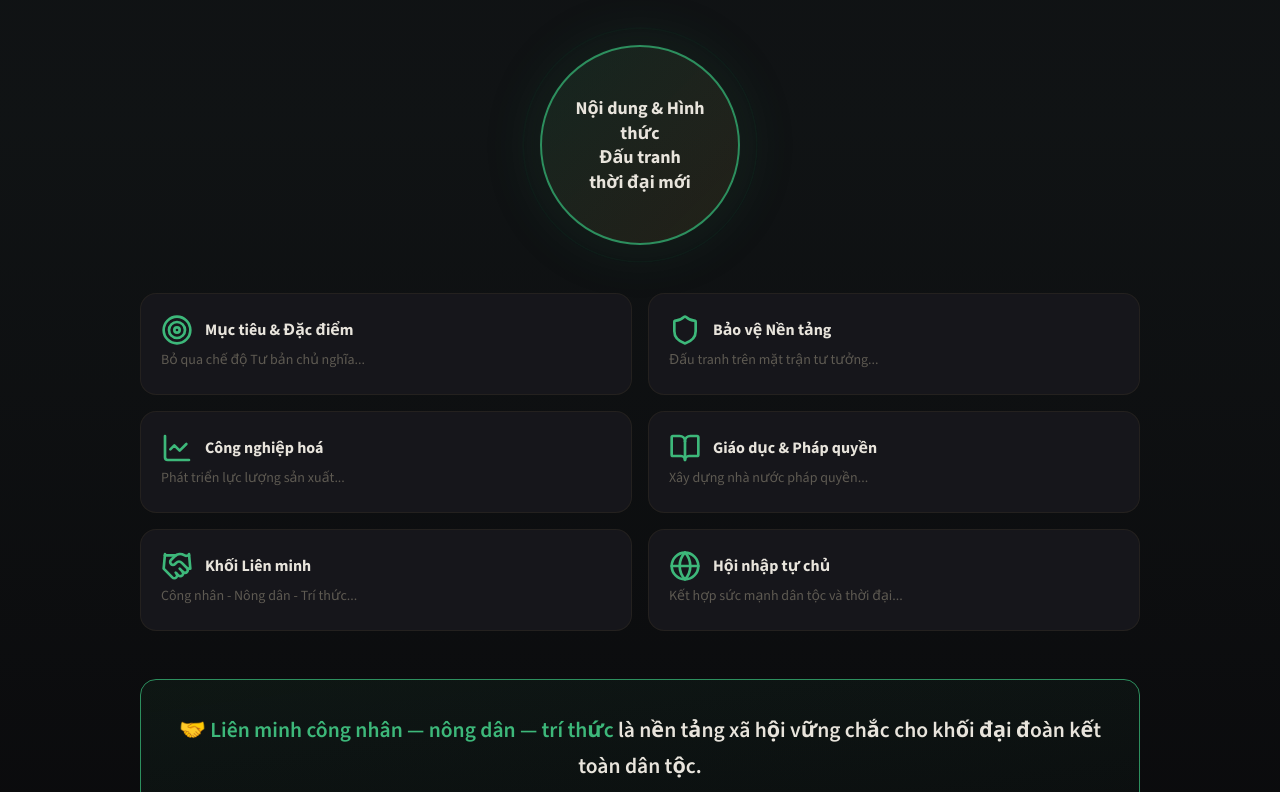
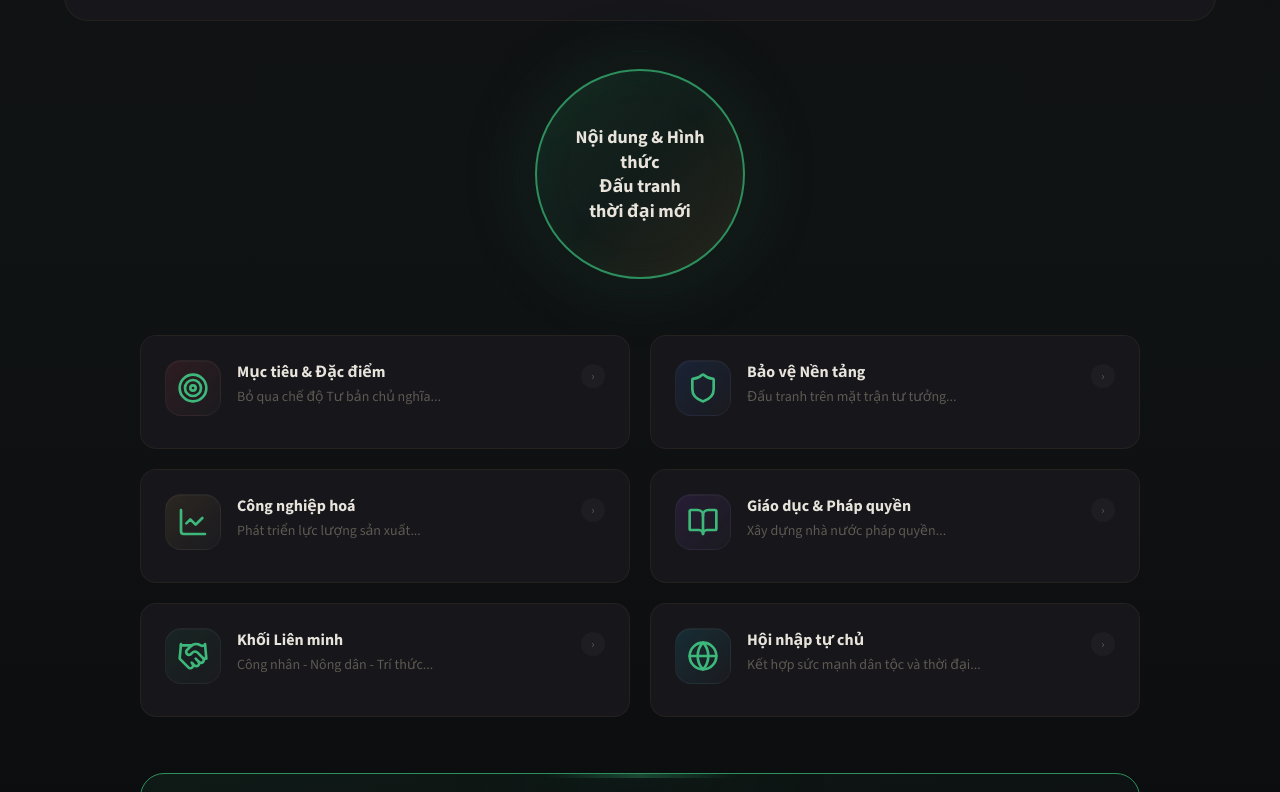
Before and after one commit to QThaiss/mln111, a React (Vite) app: page / in a window 1280 px wide. Shown: the part 8248-9040 px from the top of the page. Built offline with nearby package versions, Linux system fonts and the light colour scheme; a web font is replaced by a local one.

Commit message:
feat(ui): upgrade context header and branch icons in VietnamSection to premium Lucide icons with glowing badges

```diff
--- a/src/components/VietnamSection.jsx
+++ b/src/components/VietnamSection.jsx
@@ -1,6 +1,17 @@
 import { useState } from 'react'
 import { motion, AnimatePresence } from 'framer-motion'
+import { Handshake, MapPin } from 'lucide-react'
 import { VIETNAM_BRANCHES } from '../data/content'
+
+// Unique accent color per branch card for premium icon badges
+const BRANCH_ACCENTS = [
+  { bg: 'rgba(224, 80, 80, 0.12)', border: 'rgba(224, 80, 80, 0.25)', glow: 'rgba(224, 80, 80, 0.2)', color: '#e05050' },     // Red - Mục tiêu
+  { bg: 'rgba(59, 130, 246, 0.12)', border: 'rgba(59, 130, 246, 0.25)', glow: 'rgba(59, 130, 246, 0.2)', color: '#3b82f6' },    // Blue - Bảo vệ
+  { bg: 'rgba(200, 160, 74, 0.12)', border: 'rgba(200, 160, 74, 0.25)', glow: 'rgba(200, 160, 74, 0.2)', color: '#c8a04a' },    // Gold - CNH
+  { bg: 'rgba(168, 85, 247, 0.12)', border: 'rgba(168, 85, 247, 0.25)', glow: 'rgba(168, 85, 247, 0.2)', color: '#a855f7' },    // Purple - Giáo dục
+  { bg: 'rgba(45, 143, 94, 0.12)', border: 'rgba(45, 143, 94, 0.25)', glow: 'rgba(45, 143, 94, 0.2)', color: '#2d8f5e' },       // Green - Liên minh
+  { bg: 'rgba(34, 211, 238, 0.12)', border: 'rgba(34, 211, 238, 0.25)', glow: 'rgba(34, 211, 238, 0.2)', color: '#22d3ee' },     // Cyan - Hội nhập
+]
 
 export default function VietnamSection() {
   const [expandedIndex, setExpandedIndex] = useState(null)
@@ -59,9 +70,14 @@ export default function VietnamSection() {
           viewport={{ once: true }}
           transition={{ duration: 0.8 }}
         >
-          <h3 className="text-[var(--color-accent)] font-[var(--font-display)] text-lg font-bold mb-4">
-            📍 Bối cảnh & Sự thống nhất Lợi ích
+          <div className="flex items-center gap-4 mb-5">
+            <div className="flex-shrink-0 w-12 h-12 rounded-2xl flex items-center justify-center bg-gradient-to-br from-[rgba(200,160,74,0.15)] to-[rgba(200,160,74,0.05)] border border-[rgba(200,160,74,0.25)] shadow-[0_0_20px_rgba(200,160,74,0.1)]">
+              <MapPin size={22} className="text-[var(--color-accent-bright)]" />
+            </div>
+            <h3 className="text-[var(--color-accent)] font-[var(--font-display)] text-lg font-bold m-0">
+              Bối cảnh & Sự thống nhất Lợi ích
             </h3>
+          </div>
           <p className="text-[#9a9588] leading-relaxed text-base mb-4">
             Tiếp nối tư tưởng biện chứng, tại Việt Nam, sự nghiệp đấu tranh của giai cấp công nhân <strong className="text-[var(--color-vn-bright)]">hoàn toàn thống nhất</strong> với lợi ích của dân tộc và sự tiến bộ của nhân loại. Dưới sự lãnh đạo của Đảng Cộng sản, mục tiêu cuối cùng là giải phóng dân tộc, giải phóng giai cấp và giải phóng con người.
           </p>
@@ -72,82 +88,152 @@ export default function VietnamSection() {
 
         {/* Mindmap */}
         <div className="max-w-[1000px] mx-auto">
-          {/* Core circle */}
+          {/* Core circle — premium with triple ring */}
           <motion.div
-            className="text-center mb-12"
+            className="text-center mb-14"
             initial={{ opacity: 0, scale: 0.8 }}
             whileInView={{ opacity: 1, scale: 1 }}
             viewport={{ once: true }}
             transition={{ duration: 0.8 }}
           >
-            <div className="mindmap-core inline-flex items-center justify-center w-[200px] h-[200px] rounded-full bg-gradient-to-br from-[rgba(45,143,94,0.15)] to-[rgba(200,160,74,0.1)] border-2 border-[var(--color-vn-green)] font-[var(--font-display)] font-bold text-lg text-center text-[#e8e4dc] shadow-[0_0_60px_rgba(45,143,94,0.15)] leading-snug p-4">
-              Nội dung & Hình thức<br />
-              Đấu tranh<br />
-              thời đại mới
+            <div className="relative inline-flex items-center justify-center">
+              {/* Outermost pulsing ring */}
+              <div className="absolute inset-0 -m-6 rounded-full border border-[rgba(45,143,94,0.1)] animate-[coreRipple_4s_ease-out_infinite]" />
+              <div className="absolute inset-0 -m-4 rounded-full border border-[rgba(45,143,94,0.15)] animate-[coreRipple_4s_0.8s_ease-out_infinite]" />
+
+              <div className="mindmap-core relative inline-flex items-center justify-center w-[210px] h-[210px] rounded-full bg-gradient-to-br from-[rgba(45,143,94,0.18)] via-[rgba(45,143,94,0.08)] to-[rgba(200,160,74,0.12)] border-2 border-[var(--color-vn-green)] font-[var(--font-display)] font-bold text-lg text-center text-[#e8e4dc] shadow-[0_0_80px_rgba(45,143,94,0.15),inset_0_0_40px_rgba(45,143,94,0.05)] leading-snug p-5 backdrop-blur-sm">
+                <span>Nội dung & Hình thức<br />Đấu tranh<br />thời đại mới</span>
+              </div>
             </div>
           </motion.div>
 
-          {/* Branch cards */}
-          <div className="grid grid-cols-1 md:grid-cols-2 gap-4">
-            {VIETNAM_BRANCHES.map((branch, i) => (
+          {/* Branch cards — premium icon badges */}
+          <div className="grid grid-cols-1 md:grid-cols-2 gap-5">
+            {VIETNAM_BRANCHES.map((branch, i) => {
+              const accent = BRANCH_ACCENTS[i] || BRANCH_ACCENTS[0]
+              const isActive = expandedIndex === i
+
+              return (
                 <motion.div
                   key={i}
-                className={`mindmap-branch bg-[var(--color-surface-1)] border rounded-2xl p-5 cursor-pointer relative overflow-hidden ${
-                  expandedIndex === i
-                    ? 'border-[var(--color-vn-green)] bg-[var(--color-surface-2)] shadow-lg shadow-[rgba(45,143,94,0.1)]'
-                    : 'border-[rgba(200,160,74,0.08)]'
+                  className={`group relative bg-[var(--color-surface-1)] border rounded-2xl p-6 cursor-pointer overflow-hidden transition-all duration-500 ${
+                    isActive
+                      ? 'border-[var(--color-vn-green)] bg-[var(--color-surface-2)]'
+                      : 'border-[rgba(200,160,74,0.08)] hover:border-[rgba(200,160,74,0.15)]'
                   }`}
+                  style={{
+                    boxShadow: isActive ? `0 8px 32px ${accent.glow}, 0 0 0 1px ${accent.border}` : 'none',
+                  }}
                   onClick={() => toggleBranch(i)}
                   onMouseEnter={() => setExpandedIndex(i)}
-                initial={{ opacity: 0, y: 20 }}
+                  initial={{ opacity: 0, y: 25 }}
                   whileInView={{ opacity: 1, y: 0 }}
                   viewport={{ once: true }}
                   transition={{ duration: 0.5, delay: (i % 4) * 0.1 }}
+                  whileHover={{ y: -4 }}
                 >
                   {/* Left accent bar */}
                   <div
-                  className={`absolute top-0 left-0 w-1 h-full bg-[var(--color-vn-green)] transition-opacity duration-200 ${
-                    expandedIndex === i ? 'opacity-100' : 'opacity-0'
-                  }`}
+                    className="absolute top-0 left-0 w-1 h-full transition-all duration-300"
+                    style={{
+                      background: isActive ? `linear-gradient(to bottom, ${accent.color}, transparent)` : 'transparent',
+                      opacity: isActive ? 1 : 0,
+                    }}
                   />
 
-                <div className="flex items-center gap-3 mb-1">
-                  <span className="text-xl">{branch.icon}</span>
-                  <span className="font-[var(--font-display)] font-bold text-base text-[#e8e4dc]">
+                  {/* Background glow on hover */}
+                  <div
+                    className="absolute -top-12 -right-12 w-32 h-32 rounded-full blur-3xl transition-opacity duration-500 pointer-events-none"
+                    style={{
+                      background: accent.color,
+                      opacity: isActive ? 0.06 : 0,
+                    }}
+                  />
+
+                  <div className="flex items-start gap-4 mb-2 relative z-[1]">
+                    {/* Premium icon badge */}
+                    <div className="relative flex-shrink-0">
+                      {/* Glow ring */}
+                      <div
+                        className="absolute inset-0 -m-1 rounded-2xl transition-all duration-500"
+                        style={{
+                          background: isActive ? accent.bg : 'transparent',
+                          boxShadow: isActive ? `0 0 20px ${accent.glow}` : 'none',
+                        }}
+                      />
+                      <div
+                        className="relative w-14 h-14 rounded-2xl flex items-center justify-center transition-all duration-300 border"
+                        style={{
+                          background: `linear-gradient(135deg, ${accent.bg}, rgba(255,255,255,0.02))`,
+                          borderColor: isActive ? accent.border : 'rgba(255,255,255,0.04)',
+                          boxShadow: isActive ? `inset 0 1px 0 rgba(255,255,255,0.05), 0 4px 12px ${accent.glow}` : 'inset 0 1px 0 rgba(255,255,255,0.03)',
+                        }}
+                      >
+                        <div style={{ color: accent.color }} className="transition-transform duration-300 group-hover:scale-110">
+                          {branch.icon}
+                        </div>
+                      </div>
+                    </div>
+
+                    {/* Text content */}
+                    <div className="flex-1 min-w-0">
+                      <span className="font-[var(--font-display)] font-bold text-base text-[#e8e4dc] block mb-0.5">
                         {branch.title}
                       </span>
+                      <p className="text-sm text-[#5e5a52] m-0 leading-relaxed">{branch.preview}</p>
                     </div>
-                <p className="text-sm text-[#5e5a52] m-0 mb-1">{branch.preview}</p>
+
+                    {/* Expand indicator */}
+                    <div
+                      className="flex-shrink-0 w-6 h-6 rounded-full flex items-center justify-center text-xs transition-all duration-300 mt-1"
+                      style={{
+                        background: isActive ? accent.bg : 'rgba(255,255,255,0.03)',
+                        color: isActive ? accent.color : '#5e5a52',
+                        transform: isActive ? 'rotate(90deg)' : 'rotate(0deg)',
+                      }}
+                    >
+                      ›
+                    </div>
+                  </div>
 
                   <AnimatePresence>
-                  {expandedIndex === i && (
+                    {isActive && (
                       <motion.div
                         initial={{ height: 0, opacity: 0 }}
                         animate={{ height: 'auto', opacity: 1 }}
                         exit={{ height: 0, opacity: 0 }}
                         transition={{ duration: 0.4, ease: [0.16, 1, 0.3, 1] }}
-                      className="overflow-hidden"
+                        className="overflow-hidden relative z-[1]"
                       >
-                      <p className="text-sm text-[#9a9588] leading-relaxed m-0 pt-3 mt-3 border-t border-[rgba(200,160,74,0.08)]">
+                        <p className="text-sm text-[#9a9588] leading-relaxed m-0 pt-4 mt-3 border-t border-[rgba(200,160,74,0.06)] pl-[72px]">
                           {branch.detail}
                         </p>
                       </motion.div>
                     )}
                   </AnimatePresence>
                 </motion.div>
-            ))}
+              )
+            })}
           </div>
 
-          {/* Alliance emphasis */}
+          {/* Alliance emphasis — upgraded with icon badge */}
           <motion.div
-            className="mt-12 bg-gradient-to-br from-[rgba(45,143,94,0.08)] to-[rgba(45,143,94,0.03)] border border-[var(--color-vn-green)] rounded-2xl p-8 text-center"
+            className="mt-14 relative bg-gradient-to-br from-[rgba(45,143,94,0.1)] via-[rgba(45,143,94,0.04)] to-[rgba(200,160,74,0.04)] border border-[var(--color-vn-green)] rounded-3xl p-10 text-center overflow-hidden"
             initial={{ opacity: 0, y: 30 }}
             whileInView={{ opacity: 1, y: 0 }}
             viewport={{ once: true }}
             transition={{ duration: 0.8 }}
           >
+            {/* Decorative glow */}
+            <div className="absolute top-0 left-1/2 -translate-x-1/2 w-48 h-1 bg-gradient-to-r from-transparent via-[var(--color-vn-green)] to-transparent opacity-40" />
+            <div className="absolute -top-20 left-1/2 -translate-x-1/2 w-64 h-40 rounded-full bg-[var(--color-vn-green)] opacity-[0.03] blur-3xl" />
+
+            {/* Icon */}
+            <div className="inline-flex items-center justify-center w-16 h-16 rounded-full bg-[rgba(45,143,94,0.12)] border border-[rgba(45,143,94,0.25)] mb-5 shadow-[0_0_30px_rgba(45,143,94,0.15)]">
+              <Handshake size={28} className="text-[var(--color-vn-bright)]" />
+            </div>
+
             <p className="font-[var(--font-display)] text-[clamp(1.1rem,2vw,1.35rem)] font-semibold text-[#e8e4dc] m-0 leading-relaxed">
-              🤝{' '}
               <span className="text-[var(--color-vn-bright)]">
                 Liên minh công nhân — nông dân — trí thức
               </span>{' '}
```
Lines whose indentation alone changed are shown as unchanged.
